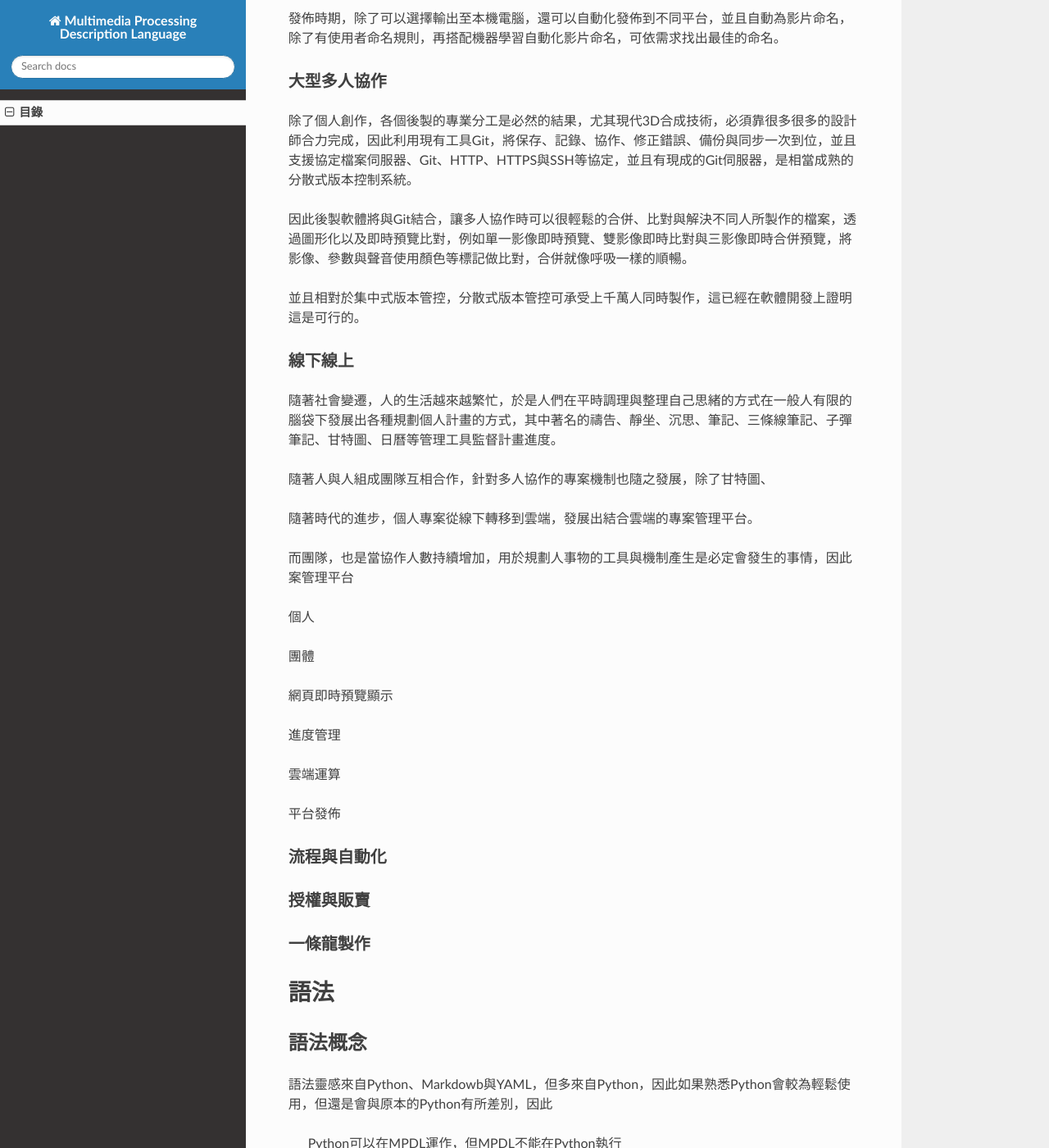
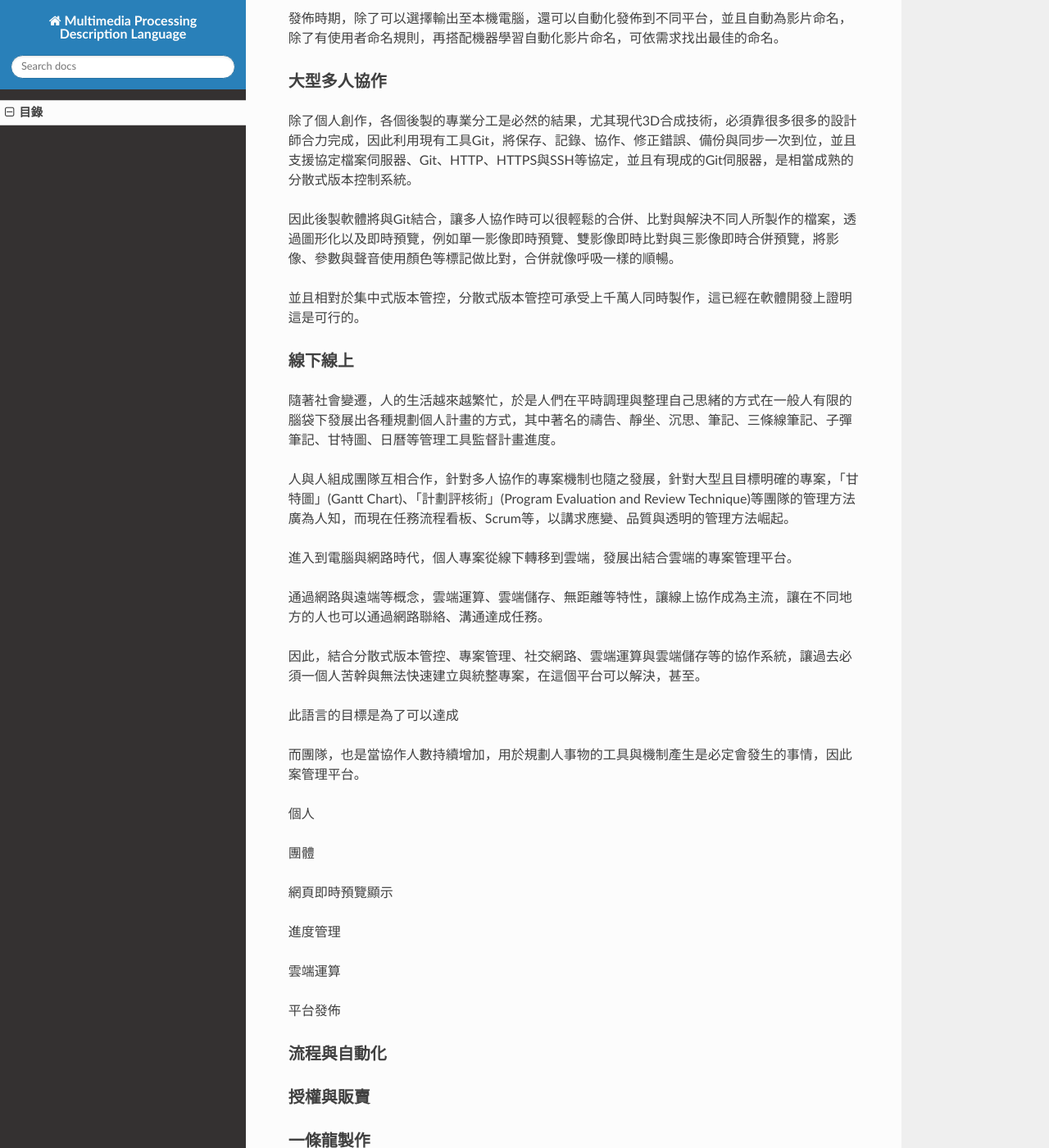
Before and after one commit to Multimedia-Processing/Multimedia-Processing-Description-Language, an MkDocs documentation site: the page built from docs/index.md, in a window 1280 px wide and 1400 px high, scrolled down 11447 px. Shown: the whole window at 82% size. Built offline with MkDocs 1.6.1, drawn with Linux system fonts in a browser that asks for light colours; nearby versions of some CDN libraries.

Commit message:
如果採用，此提交將更新線下線上

```diff
--- a/docs/index.md
+++ b/docs/index.md
@@ -327,18 +327,24 @@ Scrum有三種角色，「開發團隊」(Dev Team, Development Team)、「產
 ### 大型多人協作
 除了個人創作，各個後製的專業分工是必然的結果，尤其現代3D合成技術，必須靠很多很多的設計師合力完成，因此利用現有工具Git，將保存、記錄、協作、修正錯誤、備份與同步一次到位，並且支援協定檔案伺服器、Git、HTTP、HTTPS與SSH等協定，並且有現成的Git伺服器，是相當成熟的分散式版本控制系統。
 
-因此後製軟體將與Git結合，讓多人協作時可以很輕鬆的合併、比對與解決不同人所製作的檔案，透過圖形化以及即時預覽比對，例如單一影像即時預覽、雙影像即時比對與三影像即時合併預覽，將影像、參數與聲音使用顏色等標記做比對，合併就像呼吸一樣的順暢。
+因此後製軟體將與Git結合，讓多人協作時可以很輕鬆的合併、比對與解決不同人所製作的檔案，透過圖形化以及即時預覽，例如單一影像即時預覽、雙影像即時比對與三影像即時合併預覽，將影像、參數與聲音使用顏色等標記做比對，合併就像呼吸一樣的順暢。
 
 並且相對於集中式版本管控，分散式版本管控可承受上千萬人同時製作，這已經在軟體開發上證明這是可行的。
 
 ### 線下線上
 隨著社會變遷，人的生活越來越繁忙，於是人們在平時調理與整理自己思緒的方式在一般人有限的腦袋下發展出各種規劃個人計畫的方式，其中著名的禱告、靜坐、沉思、筆記、三條線筆記、子彈筆記、甘特圖、日曆等管理工具監督計畫進度。
 
-隨著人與人組成團隊互相合作，針對多人協作的專案機制也隨之發展，除了甘特圖、
+人與人組成團隊互相合作，針對多人協作的專案機制也隨之發展，針對大型且目標明確的專案，「甘特圖」(Gantt Chart)、「計劃評核術」(Program Evaluation and Review Technique)等團隊的管理方法廣為人知，而現在任務流程看板、Scrum等，以講求應變、品質與透明的管理方法崛起。
 
-隨著時代的進步，個人專案從線下轉移到雲端，發展出結合雲端的專案管理平台。
+進入到電腦與網路時代，個人專案從線下轉移到雲端，發展出結合雲端的專案管理平台。
 
-而團隊，也是當協作人數持續增加，用於規劃人事物的工具與機制產生是必定會發生的事情，因此案管理平台
+通過網路與遠端等概念，雲端運算、雲端儲存、無距離等特性，讓線上協作成為主流，讓在不同地方的人也可以通過網路聯絡、溝通達成任務。
+
+因此，結合分散式版本管控、專案管理、社交網路、雲端運算與雲端儲存等的協作系統，讓過去必須一個人苦幹與無法快速建立與統整專案，在這個平台可以解決，甚至。
+
+此語言的目標是為了可以達成
+
+而團隊，也是當協作人數持續增加，用於規劃人事物的工具與機制產生是必定會發生的事情，因此案管理平台。
 
 個人
 
```
